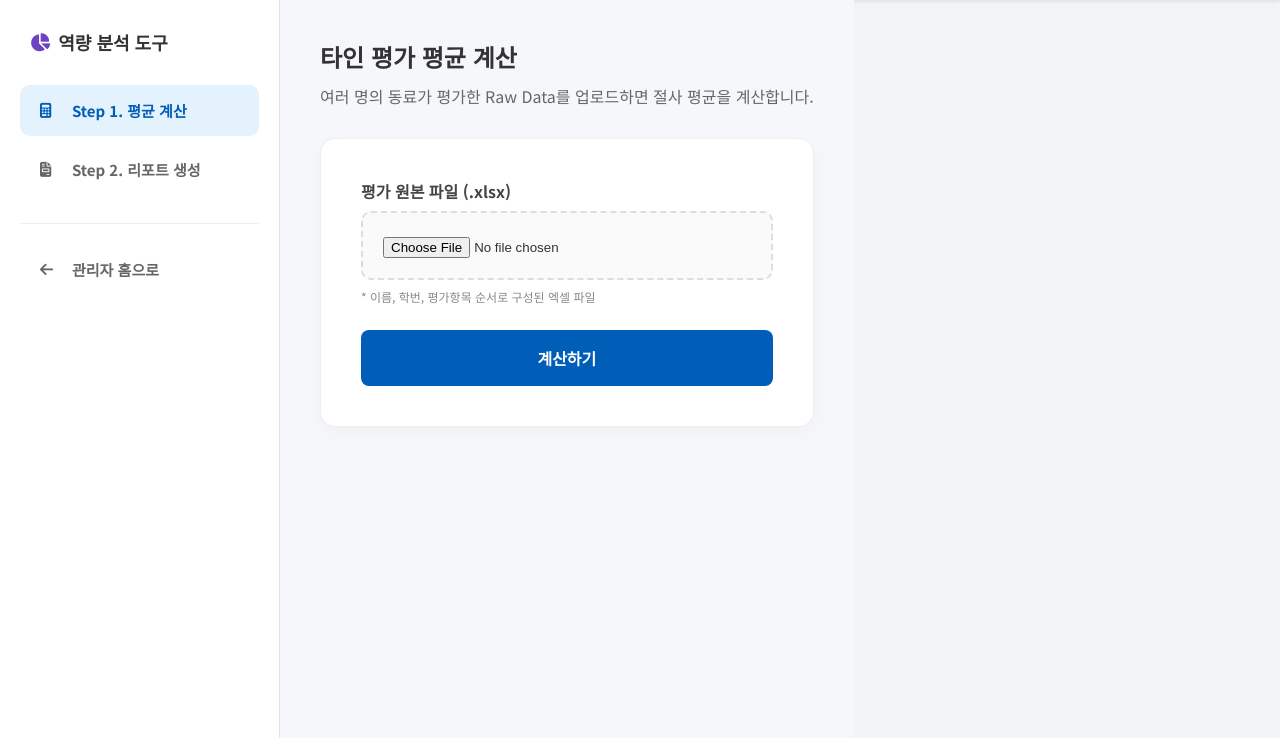
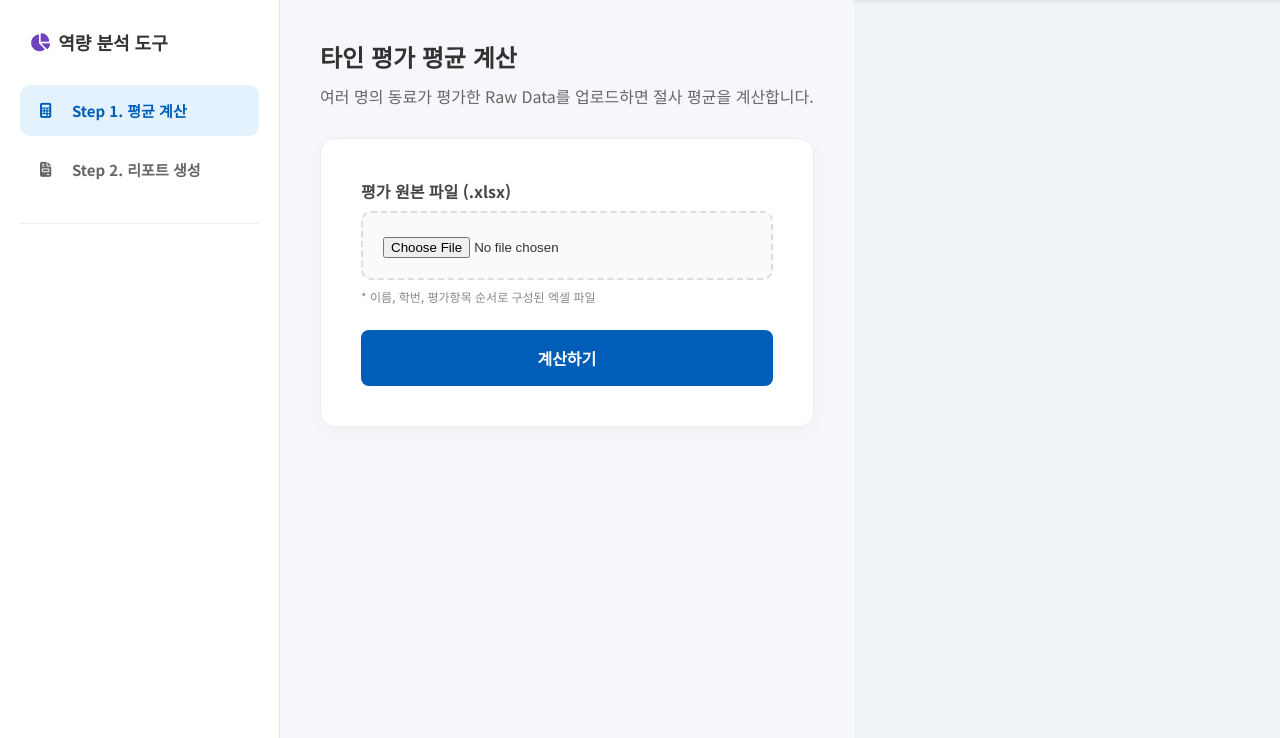
Before and after one commit to JungwooJoon/Excellent-Booth, a FastAPI app: page /analysis/ in a window 1280 px wide. Shown: the part 71-809 px from the top of the page. Run offline with FastAPI, Linux system fonts and the light colour scheme; parts of the project's set-up code (start-up, migrations or seed data) failed here and were passed over.

Commit message:
fix: css 수정

```diff
--- a/templates/analysis.html
+++ b/templates/analysis.html
@@ -212,10 +212,6 @@ width: 100%;
 
         <div class="divider"></div>
 
-        <a href="/admin" class="menu-item">
-            <i class="fas fa-arrow-left" style="width: 20px;"></i>
-            <span>관리자 홈으로</span>
-        </a>
     </aside>
 
     <main class="main-content">
```
